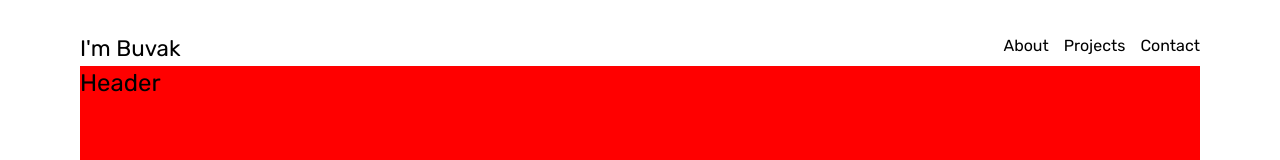
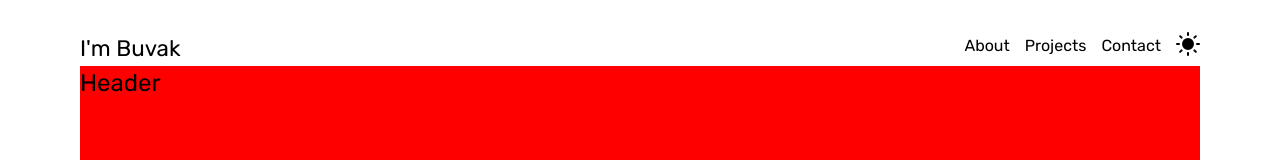
Before and after one commit to burakbehlull/portfolio-v2, a React (Vite) app in the folder client/: page / in a window 1280 px wide. Shown: the top 160 px of the page. Built offline with nearby package versions, Linux system fonts and the light colour scheme.

Commit message:
feat: Add light/dark theme toggle button

```diff
--- a/client/src/assets/sass/layout/_nav.scss
+++ b/client/src/assets/sass/layout/_nav.scss
@@ -11,6 +11,11 @@ nav{
                 font-size: 1.4rem;
 
             }
+            &.themeMode{
+                img {
+                    cursor: pointer;
+                }
+            }
             a{
                 color: #000;
                 font-weight: 400;
--- a/client/src/components/Navbar.tsx
+++ b/client/src/components/Navbar.tsx
@@ -1,6 +1,18 @@
-import React from "react";
+import React, { useEffect, useState } from "react";
+
+import Dark from '../assets/dark.svg'
+import Light from '../assets/light.svg'
+
+
 
 const Navbar : React.FC = ()=>{
+
+    const [theme, setTheme] = useState<string>(localStorage.getItem('theme') || 'light')
+
+    useEffect(()=>{
+        localStorage.setItem('theme', theme)
+    }, [theme])
+
     return(
         <nav>
             <ul>
@@ -8,6 +20,10 @@ const Navbar : React.FC = ()=>{
                 <li><a href="#">About</a></li>
                 <li><a href="#">Projects</a></li>
                 <li><a href="#">Contact</a></li>
+
+                <li onClick={()=> setTheme(theme==='light'?'dark' : 'light')} className="themeMode">
+                    {theme==='light' ? <img src={Light} /> : <img src={Dark} />}
+                </li>
             </ul>
         </nav>
     )
```
